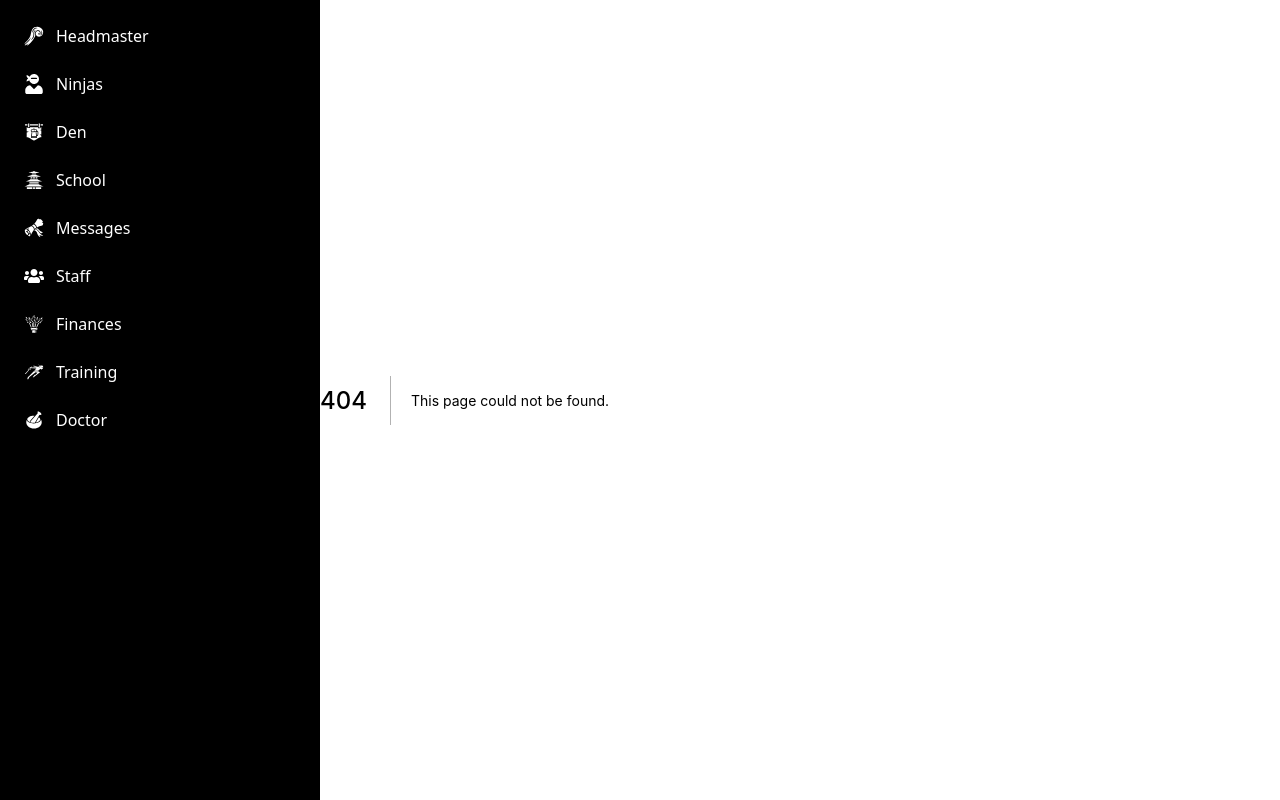
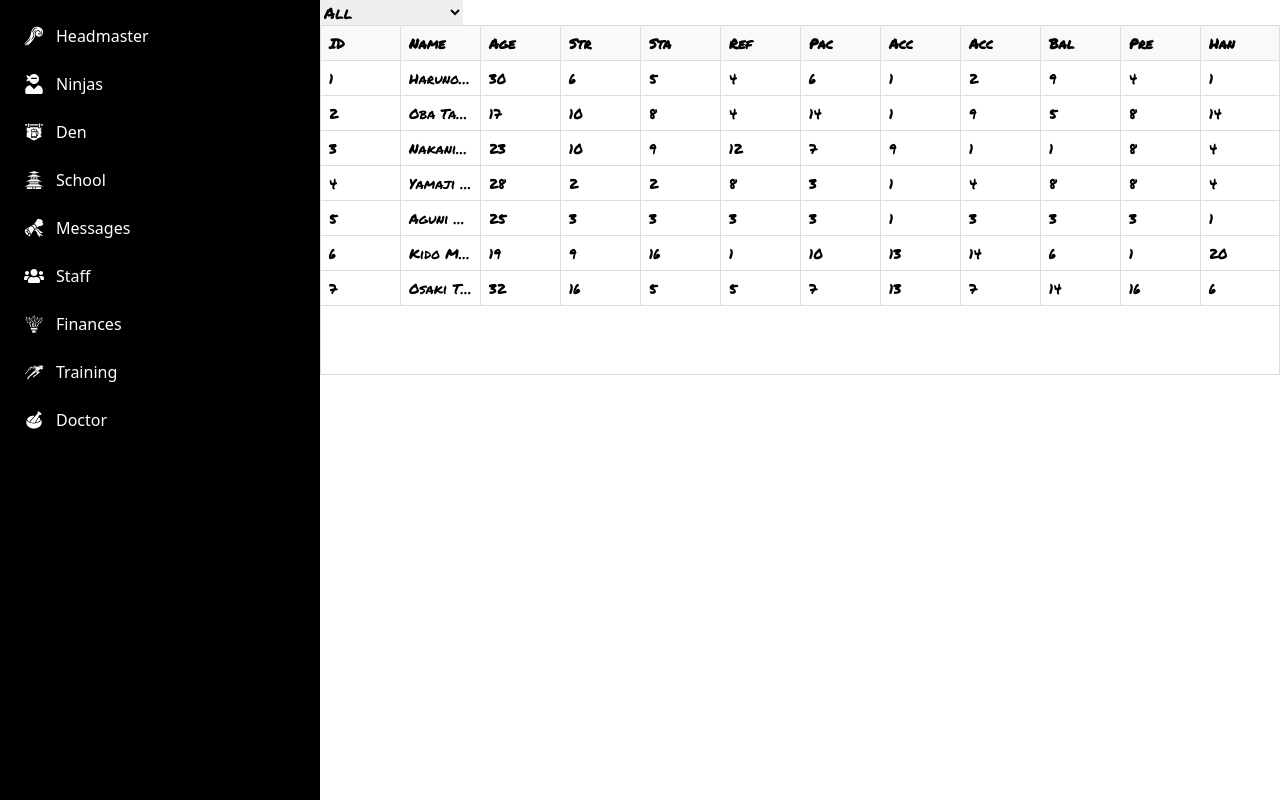
Before and after one commit to davidanitoiu/ninja-clan-manager, a Next.js app: page /ninja-roster in a window 1280 px wide. Before the commit this address had no page. Built offline with nearby package versions, Linux system fonts and the light colour scheme.

Commit message:
Added basic datagrid

```diff
--- a/package.json
+++ b/package.json
@@ -13,6 +13,7 @@
     "lodash": "^4.17.21",
     "next": "12.1.6",
     "react": "18.1.0",
+    "react-data-grid": "^7.0.0-beta.13",
     "react-dom": "18.1.0",
     "react-icons": "^4.4.0"
   },
@@ -20,6 +21,7 @@
     "@types/lodash": "^4.14.182",
     "@types/node": "17.0.42",
     "@types/react": "18.0.12",
+    "@types/react-data-grid": "^4.0.8",
     "@types/react-dom": "18.0.5",
     "autoprefixer": "^10.4.7",
     "eslint": "8.17.0",
--- /dev/null
+++ b/pages/ninja-roster.tsx
@@ -0,0 +1,84 @@
+import { generateNinja } from 'utils/engine';
+import { Ninja } from 'utils/types/character';
+import type { Column } from 'react-data-grid';
+import DataGrid from 'react-data-grid';
+import { slice } from 'lodash';
+import { ChangeEvent, useState } from 'react';
+
+function NinjaRoster({ ninjaRoster = [] }: { ninjaRoster: Ninja[] }) {
+
+    const columns: Column<Ninja>[] = [
+        { 'key': 'id', 'name': 'ID' },
+        { 'key': 'name', 'name': 'Name', formatter: ({ row }) => row.personal?.name ?? 'No Name' },
+        { 'key': 'age', 'name': 'Age', formatter: ({ row }) => row.personal?.age ?? 0 },
+        { 'key': 'strength', 'name': 'Str', formatter: ({ row }) => row.attributes?.strength ?? 0 },
+        { 'key': 'stamina', 'name': 'Sta', formatter: ({ row }) => row.attributes?.stamina ?? 0 },
+        { 'key': 'reflexes', 'name': 'Ref', formatter: ({ row }) => row.attributes?.reflexes ?? 0 },
+        { 'key': 'pace', 'name': 'Pac', formatter: ({ row }) => row.attributes?.pace ?? 0 },
+        { 'key': 'acceleration', 'name': 'Acc', formatter: ({ row }) => row.attributes?.acceleration ?? 0 },
+        { 'key': 'agility', 'name': 'Acc', formatter: ({ row }) => row.attributes?.agility ?? 0 },
+        { 'key': 'balance', 'name': 'Bal', formatter: ({ row }) => row.attributes?.balance ?? 0 },
+        { 'key': 'precision', 'name': 'Pre', formatter: ({ row }) => row.attributes?.precision ?? 0 },
+        { 'key': 'handToHand', 'name': 'Han', formatter: ({ row }) => row.attributes?.handToHand ?? 0 },
+        { 'key': 'ranged', 'name': 'Ran', formatter: ({ row }) => row.attributes?.ranged ?? 0 },
+        { 'key': 'stealth', 'name': 'Ste', formatter: ({ row }) => row.attributes?.stealth ?? 0 },
+        { 'key': 'assassination', 'name': 'Ass', formatter: ({ row }) => row.attributes?.assassination ?? 0 },
+        { 'key': 'pickpocketing', 'name': 'Pic', formatter: ({ row }) => row.attributes?.pickpocketing ?? 0 },
+        { 'key': 'lockpicking', 'name': 'Loc', formatter: ({ row }) => row.attributes?.lockpicking ?? 0 },
+        { 'key': 'poison', 'name': 'Poi', formatter: ({ row }) => row.attributes?.poison ?? 0 },
+        { 'key': 'medicine', 'name': 'Med', formatter: ({ row }) => row.attributes?.medicine ?? 0 },
+        { 'key': 'trapMaking', 'name': 'Tra', formatter: ({ row }) => row.attributes?.trapMaking ?? 0 },
+        { 'key': 'aggression', 'name': 'Agg', formatter: ({ row }) => row.attributes?.aggression ?? 0 },
+        { 'key': 'anticipation', 'name': 'Ant', formatter: ({ row }) => row.attributes?.anticipation ?? 0 },
+        { 'key': 'decision', 'name': 'Dec', formatter: ({ row }) => row.attributes?.decision ?? 0 },
+        { 'key': 'creativity', 'name': 'Cre', formatter: ({ row }) => row.attributes?.creativity ?? 0 },
+        { 'key': 'positioning', 'name': 'Pos', formatter: ({ row }) => row.attributes?.positioning ?? 0 },
+        { 'key': 'scouting', 'name': 'Sco', formatter: ({ row }) => row.attributes?.scouting ?? 0 },
+        { 'key': 'negotiation', 'name': 'Neg', formatter: ({ row }) => row.attributes?.negotiation ?? 0 },
+        { 'key': 'influence', 'name': 'Inf', formatter: ({ row }) => row.attributes?.influence ?? 0 },
+    ]
+
+    const rowKeyGetter = (row: Ninja) => row.id;
+
+    const columnTypes = {
+        all: columns,
+        personal: slice(columns, 1, 3),
+        allAttributes: [columns[1], ...slice(columns, 3)],
+        physical: [columns[1], ...slice(columns, 3, 11)],
+        combat: [columns[1], ...slice(columns, 11, 13)],
+        subterfuge: [columns[1], ...slice(columns, 13, 20)],
+        mental: [columns[1], ...slice(columns, 20)],
+    }
+
+    const [tableFilter, setTableFilter] = useState('all');
+    const onSelect = (event: ChangeEvent<HTMLSelectElement>) => {
+        setTableFilter(event.target.value);
+    }
+
+    return (
+        <main className='w-full font-display'>
+            <select defaultValue={'all'} value={tableFilter} onChange={onSelect}>
+                <option value={'all'}>All</option>
+                <option value={'personal'}>Personal</option>
+                <option value={'allAttributes'}>Only Attributes</option>
+                <option value={'physical'}>Physical</option>
+                <option value={'subterfuge'}>Subterfuge</option>
+                <option value={'mental'}>Mental</option>
+                <option value={'combat'}>Combat</option>
+            </select>
+            <DataGrid columns={columnTypes[tableFilter]} rows={ninjaRoster} rowKeyGetter={rowKeyGetter} />
+
+
+        </main>
+    )
+}
+
+export async function getServerSideProps() {
+    const ninjaRoster = [generateNinja(50), generateNinja(70), generateNinja(60), generateNinja(40), generateNinja(20), generateNinja(100), generateNinja(100)];
+
+    return {
+        props: { ninjaRoster }
+    }
+}
+
+export default NinjaRoster;
```
Also changed, not shown: 1 other file (tests, documents, lock files or other folders).
